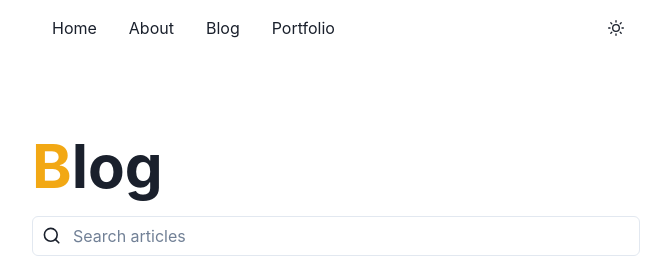
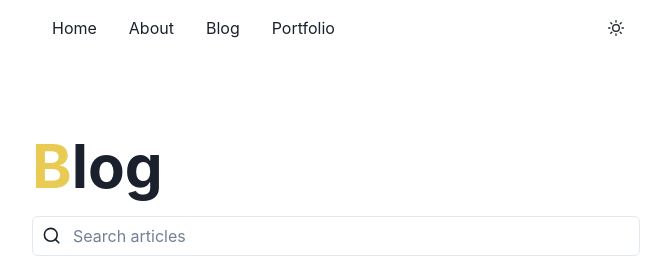
Before and after one commit to bellapd/bellapd-v1, a Next.js app: page /blog in a window 1280 px wide. Shown: the top 256 px of the page, without its empty margins (304-975 px from the left). Built offline with nearby package versions, Linux system fonts and the light colour scheme; a small style sheet from the web is missing.

Commit message:
style: change heading color

```diff
--- a/pages/about.tsx
+++ b/pages/about.tsx
@@ -8,7 +8,7 @@ const About: NextPage = () => {
     <Layout>
       <Stack align="Left">
         <Heading as="h1" size="3xl">
-          <Box as="span" bg="#F2A814" bgClip="text">
+          <Box as="span" bg="#E9CA53" bgClip="text">
             A
           </Box>
           bout
--- a/pages/blog.tsx
+++ b/pages/blog.tsx
@@ -36,7 +36,7 @@ export default function Blog({ posts }: { posts: IPost[] }): JSX.Element {
     <Layout>
       <Stack align="left">
         <Heading as="h1" size="3xl">
-          <Box as="span" bg="#F2A814" bgClip="text">
+          <Box as="span" bg="#E9CA53" bgClip="text">
             B
           </Box>
           log
```
